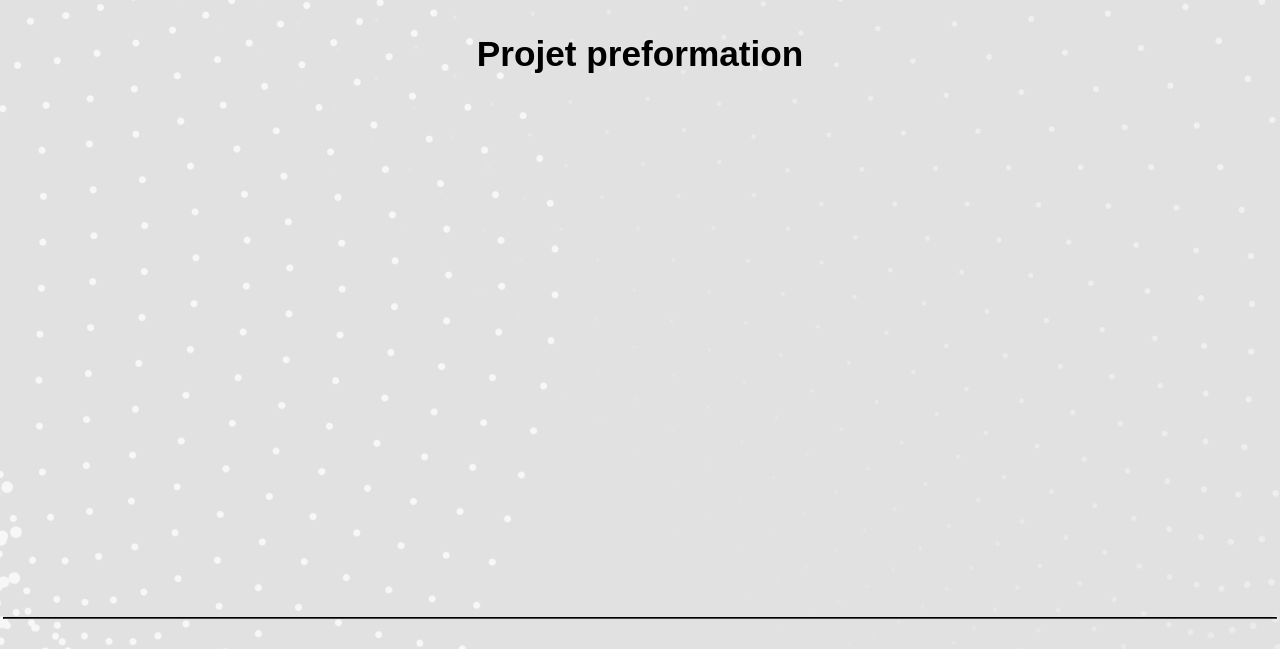
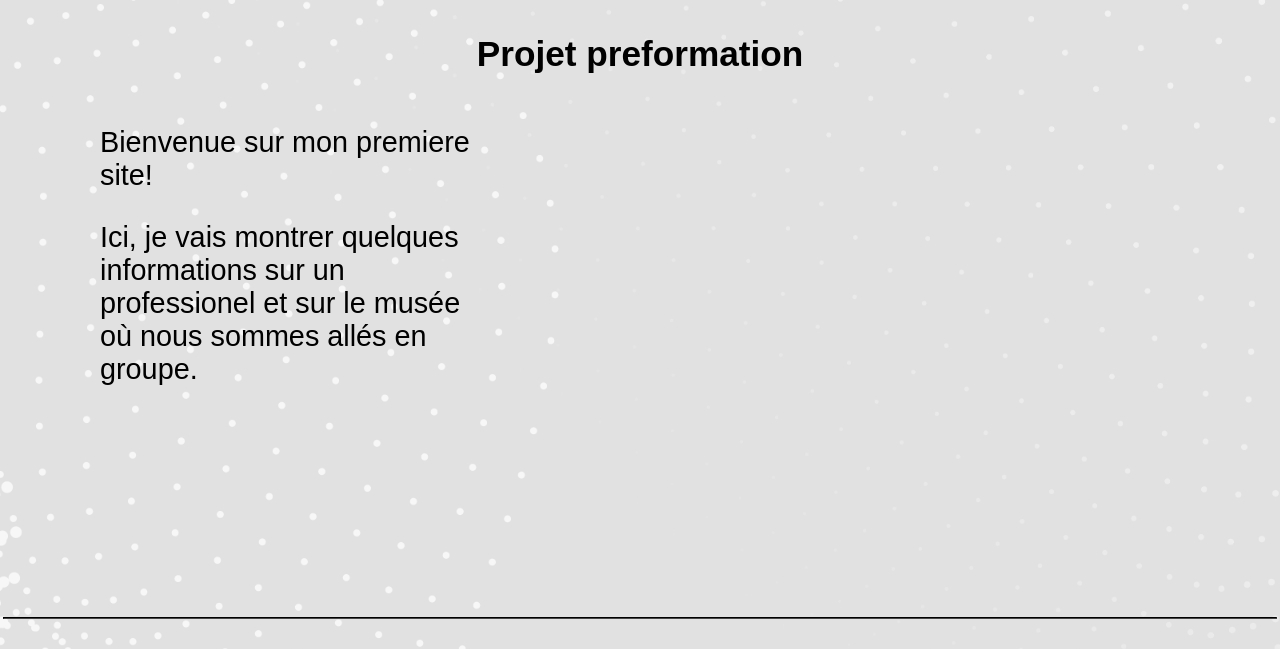
Before and after one commit to NikGorban/presentation-site-prefo-, a PHP site: page / in a window 1280 px wide. Shown: the part 88-737 px from the top of the page. Run offline with PHP 8.4, Linux system fonts and the light colour scheme.

Commit message:
bienvenue

```diff
--- a/siteWeb/conclusion.html
+++ b/siteWeb/conclusion.html
@@ -15,8 +15,8 @@
 			<span id="logo">Mykyta Horban</span>
 			<a href="index.html" class="button"><strong>Accueil</strong></a>
 			<a href="interview.html" class=button><strong>Interview</strong></a>
-			<a href="exp.html" class=button><strong>Expo</strong></a>
-			<a href="photos.html" class=button><strong>Photos</strong></a>
+			<a href="/expo/exp.html" class=button><strong>Expo</strong></a>
+			<a href="/expo/photos.html" class=button><strong>Photos</strong></a>
 			<a href="conclusion.html" class=button><strong>Conclusion</strong></a>
 			<hr>
 		</nav>
--- a/siteWeb/css/styles.css
+++ b/siteWeb/css/styles.css
@@ -1,13 +1,12 @@
-body {
+body{
   display: flex;
   flex-direction: column;
   margin: 0;
   background: #b9b9df;
   background-image: url(../104038.jpg);
-
 }
 
-.button {
+.button{
   text-decoration: none;
   display: inline-block;
   margin: 10px 20px;
@@ -20,7 +19,7 @@ body {
   transition: 0.4s;
 }
 
-.button:after {
+.button:after{
   content: "";
   position: absolute;
   top: 0;
@@ -39,7 +38,7 @@ body {
   transition: text-shadow 0.3s ease;
 }
 
-.button:hover:after {
+.button:hover:after{
   border-color: rgba(83, 83, 83, 0.96);
   width: calc(100% - 10px);
   height: calc(100% + 10px);
@@ -54,11 +53,24 @@ h1{
   font-size: 2.2rem;
 }
 
+.bienvenue{
+margin-left: 100px;
+width: 30%;
+}
+
+.bienvenue_text{
+  display: flex;
+  justify-content:baseline;
+  align-items: center;
+  font-family: 'Montserrat', sans-serif;
+  font-size: 1.8rem;
+}
+
 #link{
   text-decoration: none;
 }
 
-#logo {
+#logo{
   font-family: "Cookie", cursive;
   font-weight: 400;
   font-style: normal;
@@ -72,7 +84,7 @@ h1{
   text-shadow: 0 4px 8px rgba(0, 0, 0, 0.3);
 }
 
-hr {
+hr{
   border-color: #454545;
 }
 
@@ -176,7 +188,6 @@ li{
   padding: auto auto 10px auto;
   margin: bottom 1px;
   color: #1e1304;
-
 }
 
 ul p{
--- a/siteWeb/index.html
+++ b/siteWeb/index.html
@@ -14,13 +14,21 @@
 		<nav>
 			<span id="logo">Mykyta Horban</span>
 			<a href="index.html" class="button"><strong>Accueil</strong></a>
-			<a href="interview.html" class=button><strong>Interview</strong></a>
-			<a href="exp.html" class=button><strong>Expo</strong></a>
-			<a href="photos.html" class=button><strong>Photos</strong></a>
-			<a href="conclusion.html" class=button><strong>Conclusion</strong></a>
+			<a href="interview.html" class="button"><strong>Interview</strong></a>
+			<a href="/expo/exp.html" class="button"><strong>Expo</strong></a>
+			<a href="/expo/photos.html" class="button"><strong>Photos</strong></a>
+			<a href="conclusion.html" class="button"><strong>Conclusion</strong></a>
 			<hr>
 		</nav>
 		<h1>Projet preformation</h1>
+		<div class="bienvenue">
+			<p class="bienvenue_text">Bienvenue sur mon premiere site!</p>
+	 		<p class="bienvenue_text">Ici, je vais montrer quelques informations sur un professionel
+				et sur le musée où nous sommes allés en groupe.</p>
+
+		</div>
+
+
 	</body>
 	<footer class="foot">
 		<hr>
--- a/siteWeb/interview.html
+++ b/siteWeb/interview.html
@@ -15,8 +15,8 @@
 			<span id="logo">Mykyta Horban</span>
 			<a href="index.html" class="button"><strong>Accueil</strong></a>
 			<a href="interview.html" class=button><strong>Interview</strong></a>
-			<a href="exp.html" class=button><strong>Expo</strong></a>
-			<a href="photos.html" class=button><strong>Photos</strong></a>
+			<a href="/expo/exp.html" class=button><strong>Expo</strong></a>
+			<a href="/expo/photos.html" class=button><strong>Photos</strong></a>
 			<a href="conclusion.html" class=button><strong>Conclusion</strong></a>
 			<hr>
 		</nav>
```
Also changed, not shown: siteWeb/expo/exp.html (renamed from siteWeb/exp.html, +4 -4 lines), siteWeb/expo/photos.html (renamed from siteWeb/photos.html, +10 -10 lines).
